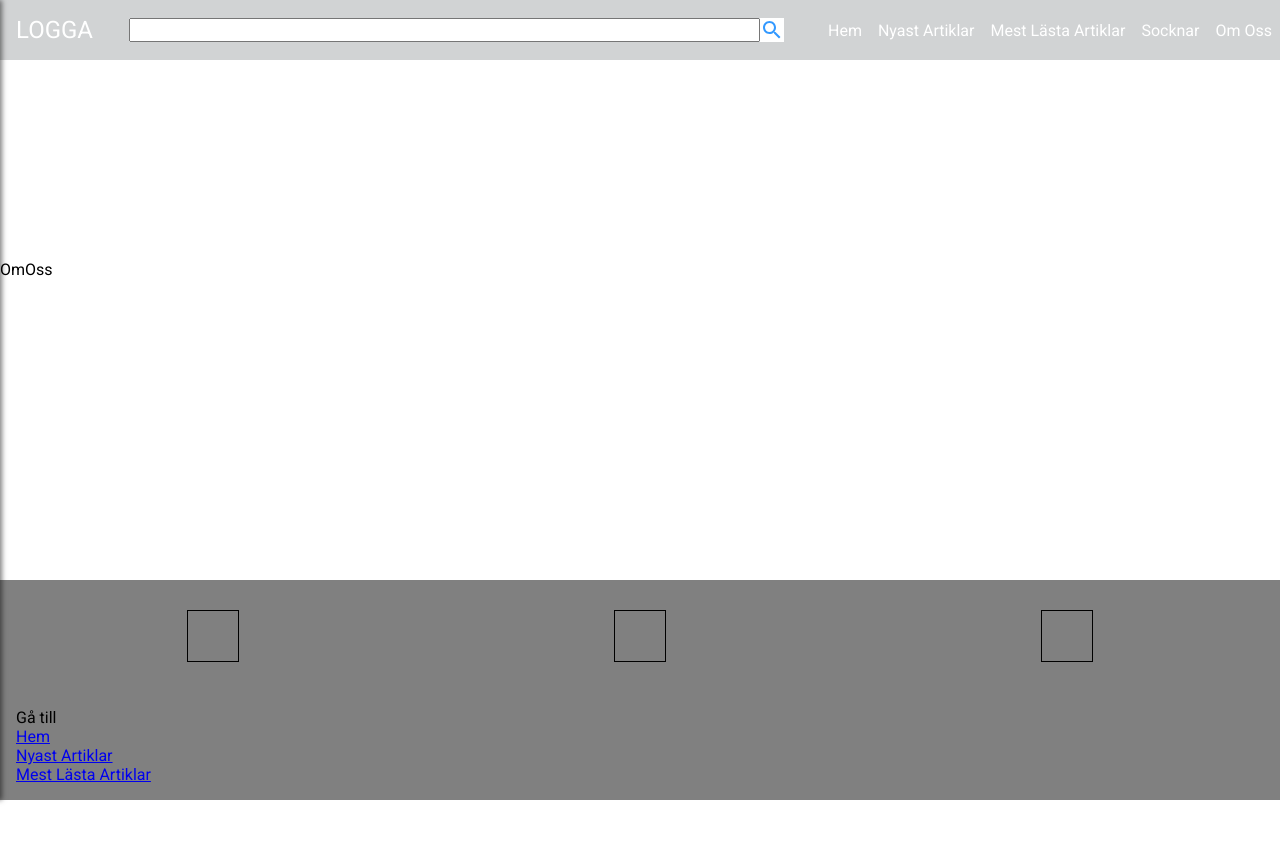
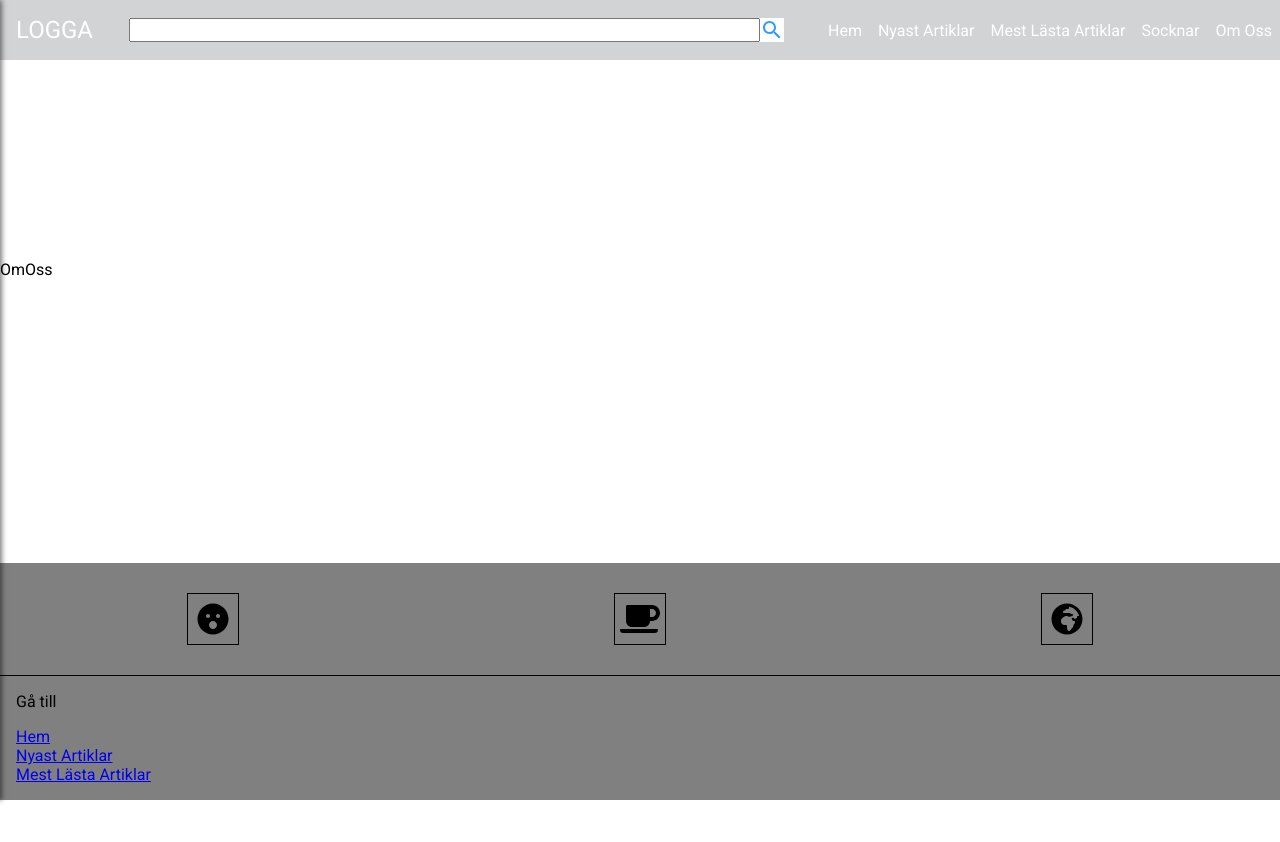
Before and after one commit to wongprom/gutar, a React (Create React App) app: page /OmOss in a window 1280 px wide. Shown: the top 842 px of the page. Built offline with nearby package versions, Linux system fonts and the light colour scheme.

Commit message:
Add fontawsome with npm. Add icons to footer.

```diff
--- a/package.json
+++ b/package.json
@@ -3,6 +3,9 @@
   "version": "0.1.0",
   "private": true,
   "dependencies": {
+    "@fortawesome/fontawesome-svg-core": "^1.2.19",
+    "@fortawesome/free-solid-svg-icons": "^5.9.0",
+    "@fortawesome/react-fontawesome": "^0.1.4",
     "@material-ui/core": "^4.0.2",
     "@material-ui/icons": "^4.0.1",
     "node-sass": "^4.11.0",
--- a/src/components/Footer/Footer.js
+++ b/src/components/Footer/Footer.js
@@ -1,5 +1,10 @@
 import React from 'react';
 import './Footer.scss';
+
+import { FontAwesomeIcon } from '@fortawesome/react-fontawesome'
+import { faCoffee, faGlobeAfrica, faSurprise } from '@fortawesome/free-solid-svg-icons'
+// import { faFileArchive } from '@fortawesome/free-solid-svg-icons'
+
 
 import { NavLink } from 'react-router-dom';
 
@@ -7,9 +12,15 @@ const footer = () => {
   return (
     <footer>
       <div className="icons-wrapper">
-        <div className="icon-container"></div>
-        <div className="icon-container"></div>
-        <div className="icon-container"></div>
+        <div className="icon-container">
+          <FontAwesomeIcon icon={faSurprise} size={"2x"} />
+        </div>
+        <div className="icon-container">
+          <FontAwesomeIcon icon={faCoffee} size={"2x"} />
+        </div>
+        <div className="icon-container">
+          <FontAwesomeIcon icon={faGlobeAfrica} size={"2x"} />
+        </div>
       </div>
       <div className="links-wrapper">
         <div className="go-to">
@@ -32,10 +43,7 @@ const footer = () => {
             </li>
           </ul>
         </div>
-
       </div>
-
-
     </footer>
   );
 };
--- a/src/components/Footer/Footer.scss
+++ b/src/components/Footer/Footer.scss
@@ -12,7 +12,11 @@ footer {
     height: 100%;
     align-items: center;
     justify-content: space-around;
+    border-bottom: 1px solid black;
     .icon-container{
+      display: flex;
+      align-items: center;
+      justify-content: space-around;
       margin: 30px 0px;
       height: 50px;
       width:50px;
@@ -22,14 +26,13 @@ footer {
   .links-wrapper{
     .go-to{
       margin: 1rem;
+      .sub-header{
+        margin-bottom: 1rem;
+      }
       ul{
         @include list-default;
         color:$PrimaryLightBlue;
       }
-
-
-
     }
   }
-
 }
```
Also changed, not shown: 1 other file (tests, documents, lock files or other folders).
